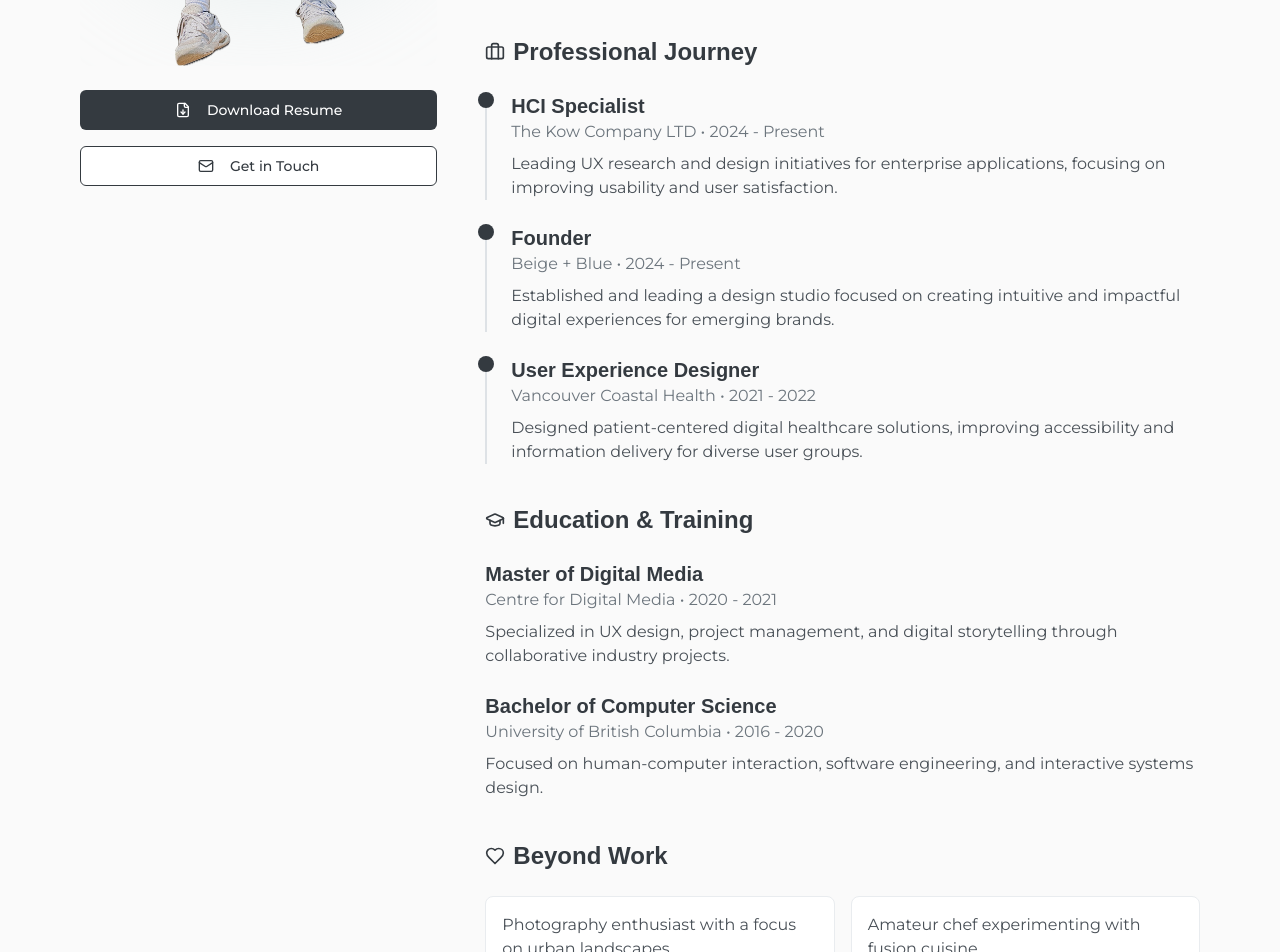
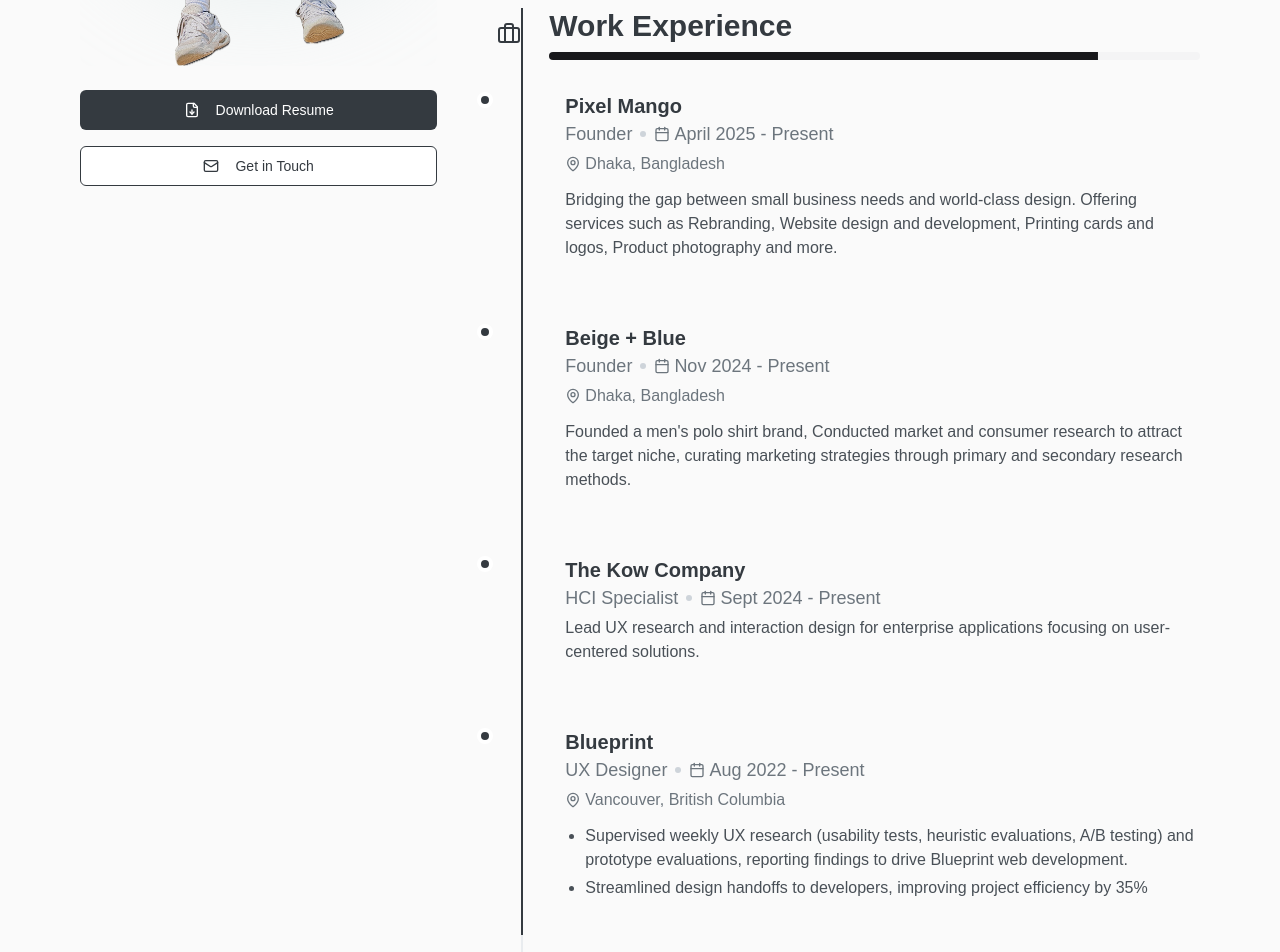
Before and after one commit to Izazzubayer/izaz-portfolio, a React (Vite) app: page /about in a window 1280 px wide. Shown: the part 560-1512 px from the top of the page. Built offline with nearby package versions, Linux system fonts and the light colour scheme; a web font is replaced by a local one.

Commit message:
Refactor: Implement vertical timeline for work experience
- Implemented a vertical timeline for the work experience section.
- Integrated the timeline in the about me page.
- Sorted work experience entries by date.

```diff
--- a/src/components/Companies.tsx
+++ b/src/components/Companies.tsx
@@ -2,51 +2,16 @@
 import React from 'react';
 import { Linkedin } from 'lucide-react';
 import { Button } from "@/components/ui/button";
-
-const companyList = [
-  {
-    name: "The Kow Company LTD",
-    role: "HCI Specialist",
-    period: "2024 - Present",
-    description: "Lead UX research and interaction design for enterprise applications focusing on user-centered solutions."
-  },
-  {
-    name: "Beige + Blue",
-    role: "Founder",
-    period: "2024 - Present",
-    description: "Founded and led a design and development studio specializing in creating digital experiences for innovative brands."
-  },
-  {
-    name: "Vancouver Coastal Health",
-    role: "User Experience Designer",
-    period: "2021 - 2022",
-    description: "Designed digital healthcare solutions and interfaces to improve patient experience and clinical workflows."
-  }
-];
+import WorkTimeline from './WorkTimeline';
 
 const Companies = () => {
   return (
     <section id="companies" className="py-24 px-6 md:px-12 bg-neutral-50">
       <div className="container mx-auto max-w-7xl">
-        <h2 className="font-anek text-3xl md:text-4xl font-bold text-neutral-800 mb-4 animate-fade-in">Work Experience</h2>
-        <p className="font-sofia text-lg text-neutral-600 mb-12 max-w-2xl animate-fade-in">Over the years, I've had the privilege of working with diverse teams across several innovative companies.</p>
-
-        <div className="grid grid-cols-1 md:grid-cols-2 lg:grid-cols-3 gap-8">
-          {companyList.map((company, index) => (
-            <div
-              key={company.name}
-              className="bg-white p-8 rounded-lg shadow-sm border border-neutral-200 hover-lift"
-              style={{ animationDelay: `${0.1 * (index + 1)}s` }}
-            >
-              <h3 className="font-anek text-xl font-semibold text-neutral-800 mb-1">{company.name}</h3>
-              <p className="font-sofia text-neutral-600 mb-4">{company.role} • {company.period}</p>
-              <p className="font-sofia text-neutral-700 mb-6">{company.description}</p>
-            </div>
-          ))}
-        </div>
+        <WorkTimeline className="mb-12" />
 
         <div className="mt-12 text-center">
-          <Button className="bg-neutral-800 hover:bg-neutral-700 text-white font-sofia" asChild>
+          <Button className="bg-neutral-800 hover:bg-neutral-700 text-white font-anek" asChild>
             <a href="https://www.linkedin.com/in/izazzubayer/" target="_blank" rel="noopener noreferrer">
               <Linkedin className="mr-2 h-4 w-4" /> Connect on LinkedIn
             </a>
--- /dev/null
+++ b/src/components/WorkTimeline.tsx
@@ -0,0 +1,155 @@
+
+import React, { useEffect, useRef, useState } from 'react';
+import { Progress } from "@/components/ui/progress";
+import { Calendar, Briefcase, MapPin } from 'lucide-react';
+
+type WorkExperience = {
+  company: string;
+  role: string;
+  period: string;
+  location?: string;
+  description: string | string[];
+};
+
+const workExperienceData: WorkExperience[] = [
+  {
+    company: "Pixel Mango",
+    role: "Founder",
+    period: "April 2025 - Present",
+    location: "Dhaka, Bangladesh",
+    description: "Bridging the gap between small business needs and world-class design. Offering services such as Rebranding, Website design and development, Printing cards and logos, Product photography and more."
+  },
+  {
+    company: "Beige + Blue",
+    role: "Founder",
+    period: "Nov 2024 - Present",
+    location: "Dhaka, Bangladesh",
+    description: "Founded a men's polo shirt brand, Conducted market and consumer research to attract the target niche, curating marketing strategies through primary and secondary research methods."
+  },
+  {
+    company: "The Kow Company",
+    role: "HCI Specialist",
+    period: "Sept 2024 - Present",
+    description: "Lead UX research and interaction design for enterprise applications focusing on user-centered solutions."
+  },
+  {
+    company: "Blueprint",
+    role: "UX Designer",
+    period: "Aug 2022 - Present",
+    location: "Vancouver, British Columbia",
+    description: [
+      "Supervised weekly UX research (usability tests, heuristic evaluations, A/B testing) and prototype evaluations, reporting findings to drive Blueprint web development.",
+      "Streamlined design handoffs to developers, improving project efficiency by 35%"
+    ]
+  },
+  {
+    company: "Vancouver Coastal Health",
+    role: "UI UX Designer",
+    period: "Aug 2022 - Present",
+    location: "Vancouver, British Columbia",
+    description: "Led Design Thinking strategy, engaging 3,600 medical staff via surveys (60% response rate) and targeted physician interviews to inform website redesign."
+  }
+];
+
+interface WorkTimelineProps {
+  className?: string;
+}
+
+const WorkTimeline: React.FC<WorkTimelineProps> = ({ className }) => {
+  const [scrollProgress, setScrollProgress] = useState(0);
+  const timelineRef = useRef<HTMLDivElement>(null);
+
+  useEffect(() => {
+    const handleScroll = () => {
+      if (!timelineRef.current) return;
+
+      const { top, height } = timelineRef.current.getBoundingClientRect();
+      const windowHeight = window.innerHeight;
+
+      // Calculate how much of the timeline is in view
+      const visibleHeight = Math.min(windowHeight, top + height) - Math.max(0, top);
+      const visibleRatio = Math.max(0, Math.min(1, visibleHeight / height));
+
+      // Calculate scroll progress based on how much we've scrolled through the timeline
+      // Start when the top of the element enters the viewport (top <= windowHeight)
+      // End when the bottom of the element exits the viewport (top + height <= 0)
+      const scrollPosition = 1 - (top / (windowHeight + height));
+      const progress = Math.max(0, Math.min(100, scrollPosition * 100));
+
+      setScrollProgress(progress);
+    };
+
+    window.addEventListener('scroll', handleScroll, { passive: true });
+    handleScroll(); // Initialize on mount
+
+    return () => {
+      window.removeEventListener('scroll', handleScroll);
+    };
+  }, []);
+
+  return (
+    <div ref={timelineRef} className={`relative ${className}`}>
+      {/* Progress Bar */}
+      <div className="absolute left-6 md:left-9 top-0 bottom-0 w-0.5 bg-neutral-200">
+        <div
+          className="absolute top-0 left-0 w-full bg-neutral-800 transition-all duration-200"
+          style={{ height: `${scrollProgress}%` }}
+        ></div>
+      </div>
+
+      {/* Progress Indicator */}
+      <div className="mb-8 flex items-center">
+        <div className="w-12 md:w-18 flex justify-center">
+          <Briefcase className="h-6 w-6 text-neutral-800" />
+        </div>
+        <div className="ml-4 flex-grow">
+          <h2 className="font-anek text-3xl font-bold text-neutral-800">Work Experience</h2>
+          <Progress value={scrollProgress} className="h-2 w-full mt-2" />
+        </div>
+      </div>
+
+      {/* Timeline Items */}
+      <div className="space-y-10 md:space-y-16">
+        {workExperienceData.map((experience, index) => (
+          <div
+            key={`${experience.company}-${index}`}
+            className="relative ml-12 md:ml-18 pl-8 animate-fade-in"
+            style={{ animationDelay: `${0.1 * (index + 1)}s` }}
+          >
+            {/* Circle on timeline */}
+            <div className="absolute left-[-2.5rem] md:left-[-3.5rem] top-0 w-4 h-4 rounded-full bg-neutral-800 border-4 border-white"></div>
+
+            <h3 className="font-anek text-xl font-semibold text-neutral-800">{experience.company}</h3>
+            <p className="font-anek text-lg text-neutral-600 flex flex-wrap items-center gap-x-2 mb-1">
+              <span>{experience.role}</span>
+              <span className="w-1.5 h-1.5 rounded-full bg-neutral-400"></span>
+              <span className="flex items-center gap-1">
+                <Calendar className="h-4 w-4" />
+                {experience.period}
+              </span>
+            </p>
+
+            {experience.location && (
+              <p className="font-anek text-neutral-600 mb-3 flex items-center">
+                <MapPin className="h-4 w-4 mr-1" />
+                {experience.location}
+              </p>
+            )}
+
+            {Array.isArray(experience.description) ? (
+              <ul className="font-anek text-neutral-700 list-disc ml-5 space-y-1">
+                {experience.description.map((item, i) => (
+                  <li key={i}>{item}</li>
+                ))}
+              </ul>
+            ) : (
+              <p className="font-anek text-neutral-700">{experience.description}</p>
+            )}
+          </div>
+        ))}
+      </div>
+    </div>
+  );
+};
+
+export default WorkTimeline;
--- a/src/pages/About.tsx
+++ b/src/pages/About.tsx
@@ -2,8 +2,9 @@
 import React from 'react';
 import Navbar from '@/components/Navbar';
 import BackToTop from '@/components/BackToTop';
+import WorkTimeline from '@/components/WorkTimeline';
 import { Button } from "@/components/ui/button";
-import { FileDown, Mail, MapPin, GraduationCap, Heart, Briefcase } from 'lucide-react';
+import { FileDown, Mail, MapPin, GraduationCap, Heart } from 'lucide-react';
 
 const About = () => {
   return (
@@ -24,12 +25,12 @@ const About = () => {
                   />
                 </div>
                 <div className="flex flex-col gap-4">
-                  <Button className="bg-neutral-800 hover:bg-neutral-700 text-white font-sofia" asChild>
+                  <Button className="bg-neutral-800 hover:bg-neutral-700 text-white font-anek" asChild>
                     <a href="https://drive.google.com/file/d/1NxFpi4ZOZs9iuvd60UAJGFiruqJkWka4/view?usp=sharing" target="_blank" rel="noopener noreferrer">
                       <FileDown className="mr-2 h-4 w-4" /> Download Resume
                     </a>
                   </Button>
-                  <Button variant="outline" className="border-neutral-800 text-neutral-800 hover:bg-neutral-100 font-sofia" asChild>
+                  <Button variant="outline" className="border-neutral-800 text-neutral-800 hover:bg-neutral-100 font-anek" asChild>
                     <a href="mailto:izazzubayer@gmail.com">
                       <Mail className="mr-2 h-4 w-4" /> Get in Touch
                     </a>
@@ -42,48 +43,26 @@ const About = () => {
               <h1 className="font-anek text-4xl md:text-5xl font-bold text-neutral-800 mb-6">About Me</h1>
 
               <div className="mb-8">
-                <div className="flex items-center gap-2 text-neutral-600 mb-4 font-sofia">
+                <div className="flex items-center gap-2 text-neutral-600 mb-4 font-anek">
                   <MapPin className="h-4 w-4" />
                   <span>Vancouver, Canada</span>
                 </div>
-                <p className="font-sofia text-lg text-neutral-700 mb-4">
+                <p className="font-anek text-lg text-neutral-700 mb-4">
                   I'm Izaz, a multidisciplinary designer and researcher with a passion for creating user-centered digital experiences that make a positive impact.
                 </p>
-                <p className="font-sofia text-lg text-neutral-700 mb-4">
+                <p className="font-anek text-lg text-neutral-700 mb-4">
                   With a background spanning UX design, research, and development, I bring a holistic approach to solving complex problems. I believe that great design emerges from deeply understanding users, their contexts, and their needs.
                 </p>
-                <p className="font-sofia text-lg text-neutral-700 mb-4">
+                <p className="font-anek text-lg text-neutral-700 mb-4">
                   Throughout my career, I've worked with diverse teams across healthcare, finance, and technology sectors, applying user-centered methodologies to create intuitive, accessible, and delightful experiences.
                 </p>
-                <p className="font-sofia text-lg text-neutral-700">
+                <p className="font-anek text-lg text-neutral-700">
                   When I'm not designing or coding, you'll find me exploring photography, experimenting with new recipes, or hiking the beautiful trails around Vancouver.
                 </p>
               </div>
 
-              <section className="mb-10">
-                <h2 className="font-anek text-2xl font-bold text-neutral-800 mb-6 flex items-center">
-                  <Briefcase className="mr-2 h-5 w-5" /> Professional Journey
-                </h2>
-                <div className="space-y-6">
-                  <div className="border-l-2 border-neutral-300 pl-6 relative">
-                    <div className="absolute left-[-9px] top-0 w-4 h-4 rounded-full bg-neutral-800"></div>
-                    <h3 className="font-anek text-xl font-semibold text-neutral-800">HCI Specialist</h3>
-                    <p className="font-sofia text-neutral-600">The Kow Company LTD • 2024 - Present</p>
-                    <p className="font-sofia text-neutral-700 mt-2">Leading UX research and design initiatives for enterprise applications, focusing on improving usability and user satisfaction.</p>
-                  </div>
-                  <div className="border-l-2 border-neutral-300 pl-6 relative">
-                    <div className="absolute left-[-9px] top-0 w-4 h-4 rounded-full bg-neutral-800"></div>
-                    <h3 className="font-anek text-xl font-semibold text-neutral-800">Founder</h3>
-                    <p className="font-sofia text-neutral-600">Beige + Blue • 2024 - Present</p>
-                    <p className="font-sofia text-neutral-700 mt-2">Established and leading a design studio focused on creating intuitive and impactful digital experiences for emerging brands.</p>
-                  </div>
-                  <div className="border-l-2 border-neutral-300 pl-6 relative">
-                    <div className="absolute left-[-9px] top-0 w-4 h-4 rounded-full bg-neutral-800"></div>
-                    <h3 className="font-anek text-xl font-semibold text-neutral-800">User Experience Designer</h3>
-                    <p className="font-sofia text-neutral-600">Vancouver Coastal Health • 2021 - 2022</p>
-                    <p className="font-sofia text-neutral-700 mt-2">Designed patient-centered digital healthcare solutions, improving accessibility and information delivery for diverse user groups.</p>
-                  </div>
-                </div>
+              <section className="mb-16">
+                <WorkTimeline />
               </section>
 
               <section className="mb-10">
@@ -93,13 +72,13 @@ const About = () => {
                 <div className="space-y-6">
                   <div>
                     <h3 className="font-anek text-xl font-semibold text-neutral-800">Master of Digital Media</h3>
-                    <p className="font-sofia text-neutral-600">Centre for Digital Media • 2020 - 2021</p>
-                    <p className="font-sofia text-neutral-700 mt-2">Specialized in UX design, project management, and digital storytelling through collaborative industry projects.</p>
+                    <p className="font-anek text-neutral-600">Centre for Digital Media • 2020 - 2021</p>
+                    <p className="font-anek text-neutral-700 mt-2">Specialized in UX design, project management, and digital storytelling through collaborative industry projects.</p>
                   </div>
                   <div>
                     <h3 className="font-anek text-xl font-semibold text-neutral-800">Bachelor of Computer Science</h3>
-                    <p className="font-sofia text-neutral-600">University of British Columbia • 2016 - 2020</p>
-                    <p className="font-sofia text-neutral-700 mt-2">Focused on human-computer interaction, software engineering, and interactive systems design.</p>
+                    <p className="font-anek text-neutral-600">University of British Columbia • 2016 - 2020</p>
+                    <p className="font-anek text-neutral-700 mt-2">Focused on human-computer interaction, software engineering, and interactive systems design.</p>
                   </div>
                 </div>
               </section>
@@ -118,7 +97,7 @@ const About = () => {
                     "Avid reader of science fiction and design theory"
                   ].map((interest, index) => (
                     <div key={index} className="bg-white p-4 rounded-lg border border-neutral-200">
-                      <p className="font-sofia text-neutral-700">{interest}</p>
+                      <p className="font-anek text-neutral-700">{interest}</p>
                     </div>
                   ))}
                 </div>
```
Also changed, not shown: src/components/Hero.tsx (+5 -4 lines).
